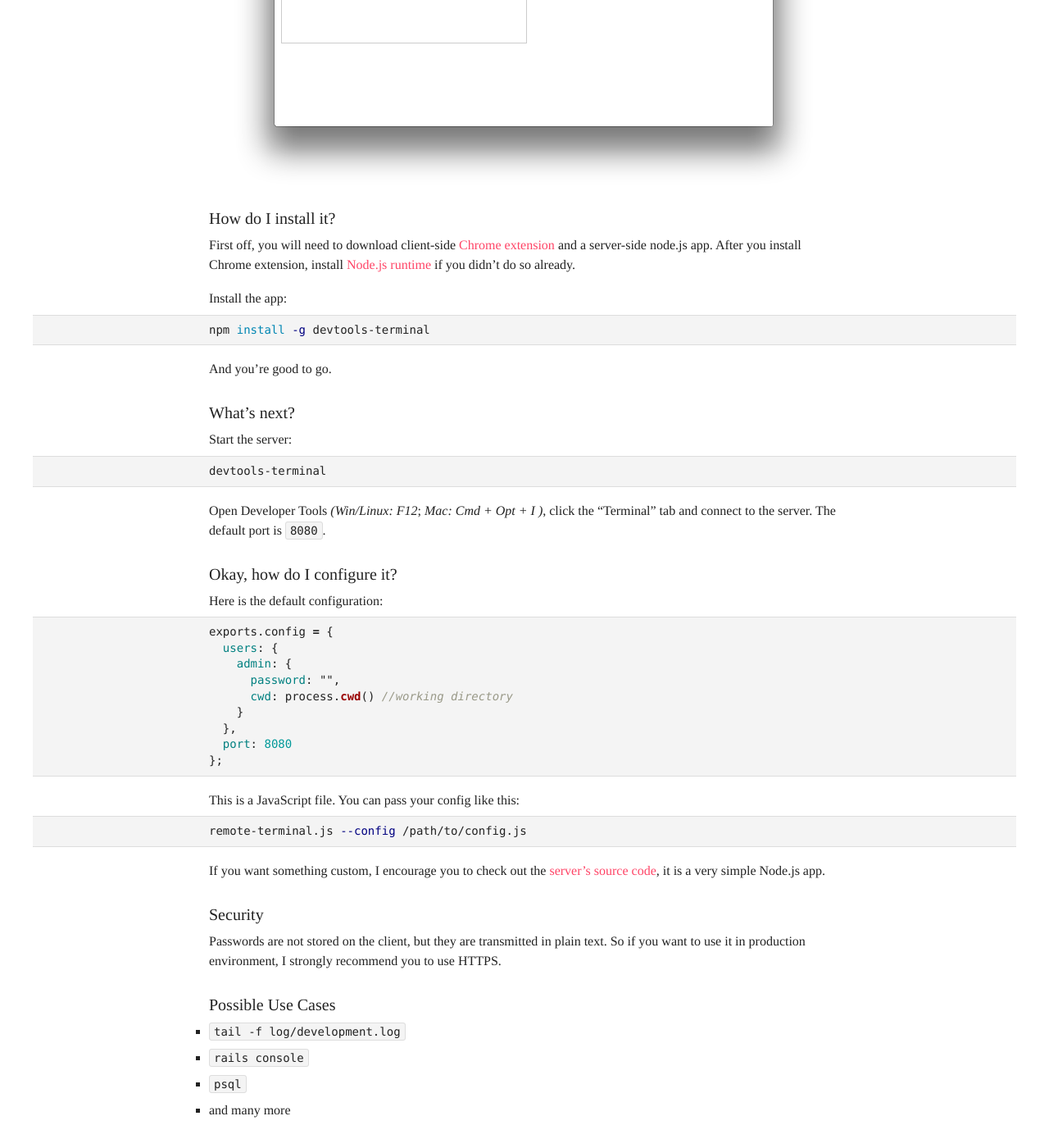
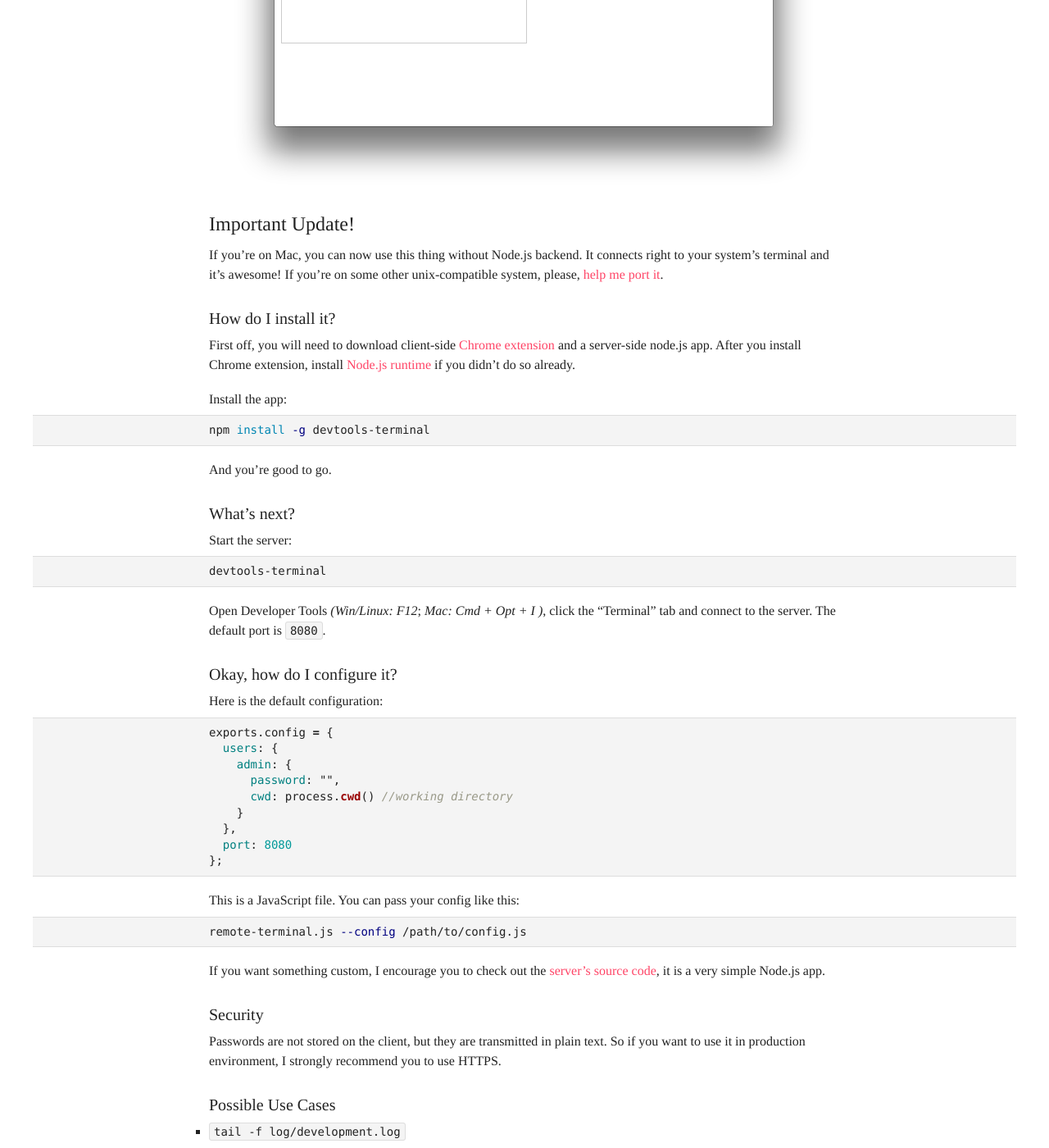
Before and after one commit to petethepig/petethepig.github.io, a Jekyll site: the page built from _posts/2013-09-12-devtools-terminal.md, in a window 1280 px wide and 1400 px high, scrolled down 485 px. Shown: the whole window at 82% size. Built offline with Jekyll 4.4.1, drawn with Linux system fonts in a browser that asks for light colours; some web fonts are replaced; some of the changed text lies outside the part shown.

Commit message:
edited the Devtools Terminal post

```diff
--- a/_posts/2013-09-12-devtools-terminal.md
+++ b/_posts/2013-09-12-devtools-terminal.md
@@ -15,6 +15,9 @@ tags:
   <img class='gif' style="width: 608px; height: 366px; margin: 0; position: absolute; top: 100px; left: 49px; border-radius: 0 0 2px 2px; overflow:hidden;" src="/assets/images/devtools-demo.gif" />
 </div>
 
+### Important Update!
+
+If you're on Mac, you can now use this thing without Node.js backend. It connects right to your system's terminal and it's awesome! If you're on some other unix-compatible system, please, [help me port it](https://github.com/petethepig/devtools-terminal/tree/master/native-src).
 
 #### How do I install it?
 
@@ -81,6 +84,8 @@ Passwords are not stored on the client, but they are transmitted in plain text.
 
 [Christopher Jeffrey](https://github.com/chjj) for his [term.js](https://github.com/chjj/term.js) library which is awesome.
 
+#### If you like it
+I encourage you to [follow me on Twitter](https://twitter.com/dmi3f) and [GitHub](https://github.com/petethepig)
 
 
 <style>
```
